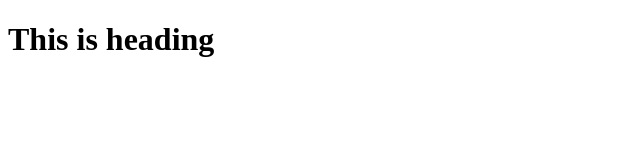
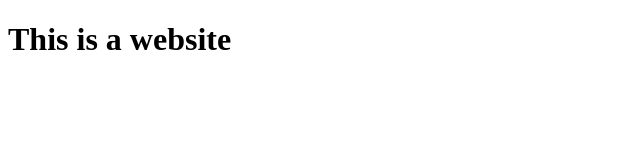
Before and after one commit to michelleregna/NJIT, a plain HTML site: page index.html in a window 1280 px wide. Shown: the full height of the page, 0-640 px from the left. Drawn offline with nearby package versions, Linux system fonts and the light colour scheme.

```diff
--- a/index.html
+++ b/index.html
@@ -9,6 +9,7 @@
 
 	</head>
 	<body>
-		<h1>This is heading</h1>
+
+	<h1> This is a website </h1>
 	</body>
 </html>
```
Also changed, not shown: 1 other file.
